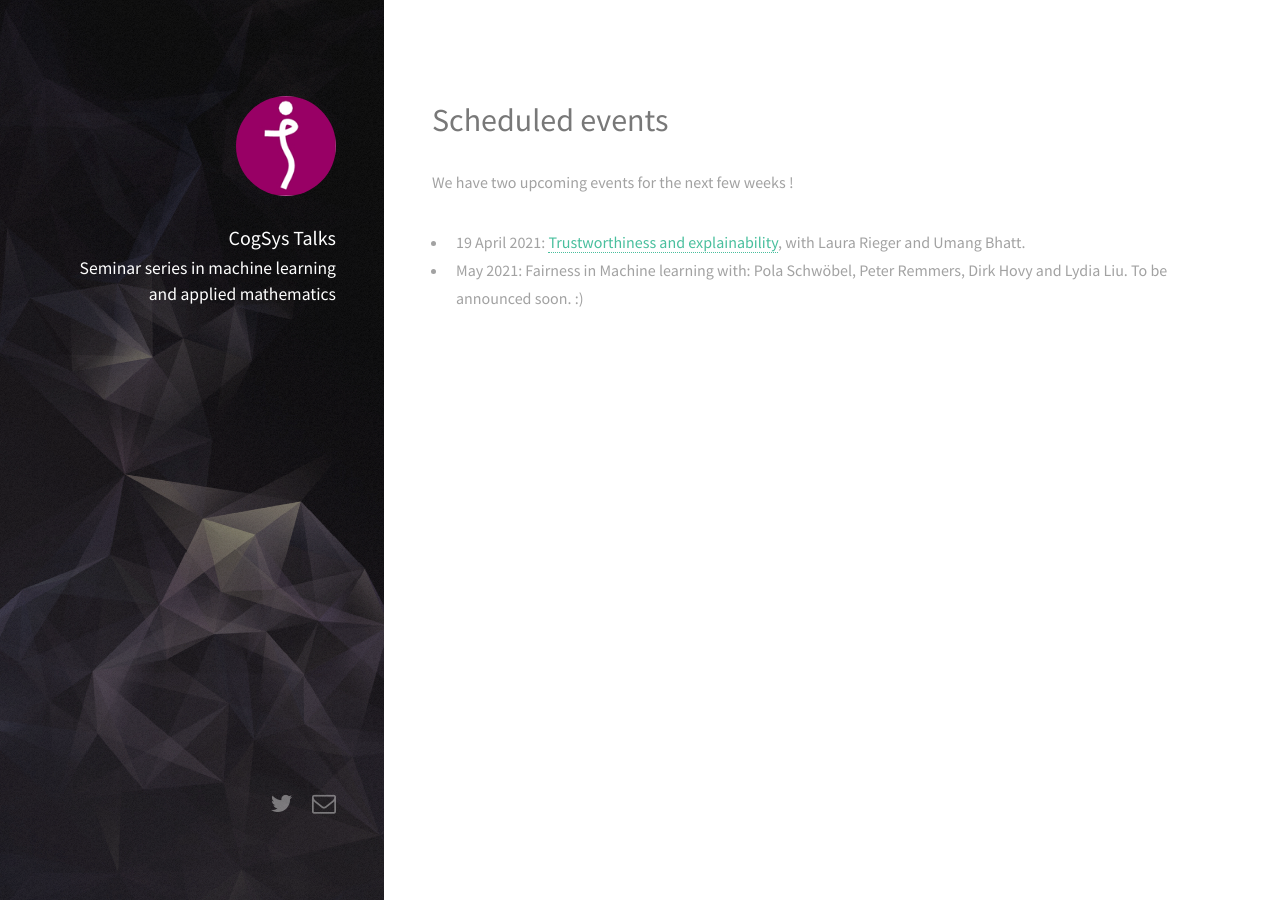
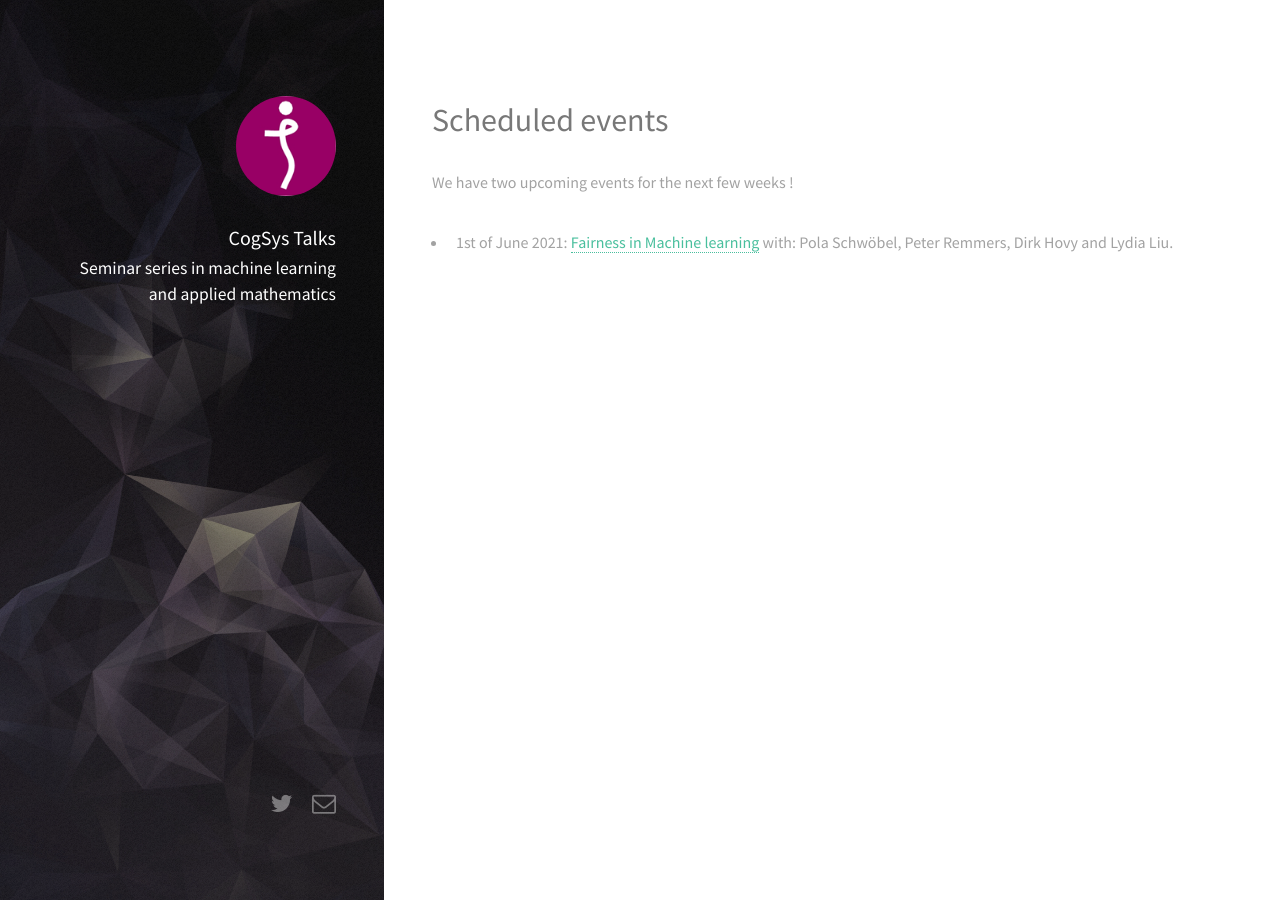
Before and after one commit to cogsystalks/cogsystalks.github.io, a Jekyll site: the page built from pages/schedule.md, in a window 1280 px wide. Built offline with Jekyll 4.4.1, drawn with Linux system fonts in a browser that asks for light colours; nearby versions of some CDN libraries.

Commit message:
event on fairness

```diff
--- a/pages/schedule.md
+++ b/pages/schedule.md
@@ -6,5 +6,4 @@ permalink: /schedule/
 
 We have two upcoming events for the next few weeks !
 
-- 19 April 2021: [Trustworthiness and explainability]({% post_url 2021-04-13-explainability %}), with Laura Rieger and Umang Bhatt.
-- May 2021: Fairness in Machine learning with: Pola Schwöbel, Peter Remmers, Dirk Hovy and Lydia Liu. To be announced soon. :)
+- 1st of June 2021: [Fairness in Machine learning]({% post_url 2021-05-20-fairness %}) with: Pola Schwöbel, Peter Remmers, Dirk Hovy and Lydia Liu.
```
Also changed, not shown: _posts/2021-04-13-explainability.md (+1 -1 lines), _posts/2021-05-20-fairness.md (added, +16 -0 lines), images/illustration/event8-fairness.jpg (added).
